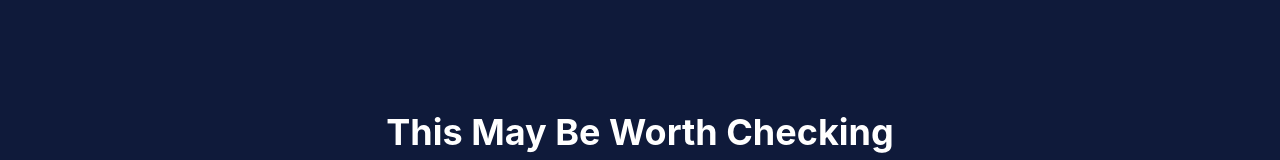
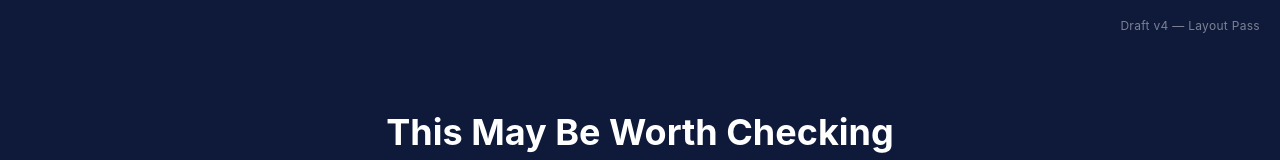
Before and after one commit to samh-star/fintitan-bridge, a website: page index.html in a window 1280 px wide. Shown: the top 160 px of the page. Drawn offline with Linux system fonts and the light colour scheme.

Commit message:
Add temporary draft version label

```diff
--- a/index.html
+++ b/index.html
@@ -394,6 +394,7 @@
 
     <!-- Hero -->
     <section class="hero">
+        <div style="position: absolute; top: 16px; right: 20px; font-size: 12px; color: rgba(255,255,255,0.45); letter-spacing: 0.3px;">Draft v4 — Layout Pass</div>
         <div class="container">
             <h1>This May Be Worth Checking If Your Restaurant Has <span>Tipped Employees</span></h1>
             <p>Some restaurants may be able to benefit from the FICA Tip Credit. The basic idea is simple, but the review and filing details are specialized. You do not have to figure this out on your own.</p>
```
